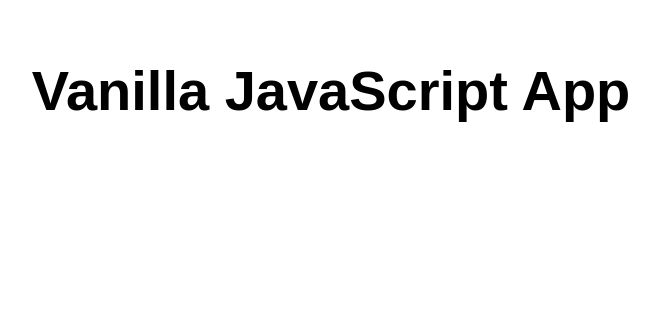
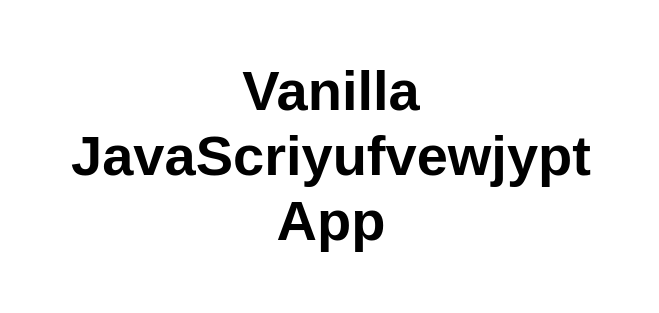
Before and after one commit to Kiranmai-git852/static111111, a website: page src/index.html in a window 1280 px wide. Shown: the whole page, without its empty margins (309-968 px from the left). Drawn offline with Linux system fonts and the light colour scheme.

Commit message:
Update index.html

```diff
--- a/src/index.html
+++ b/src/index.html
@@ -10,7 +10,7 @@
 
 <body>
   <main>
-    <h1>Vanilla JavaScript App</h1>
+    <h1>Vanilla JavaScriyufvewjypt App</h1>
   </main>
 </body>
 
```
